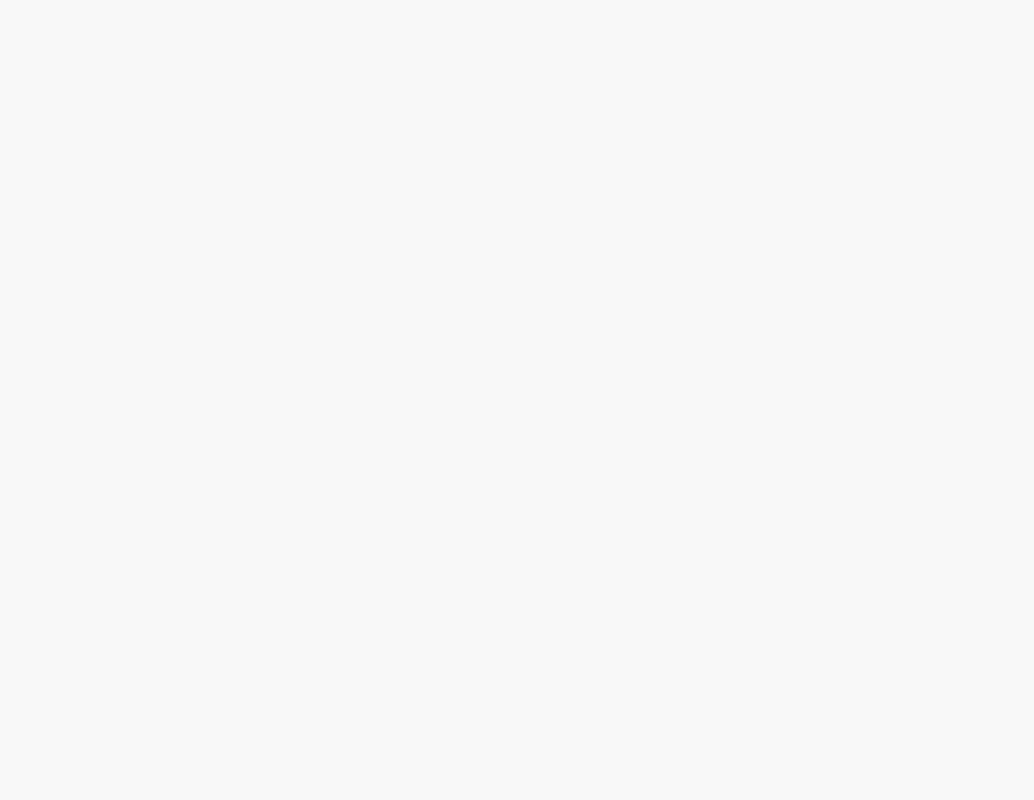
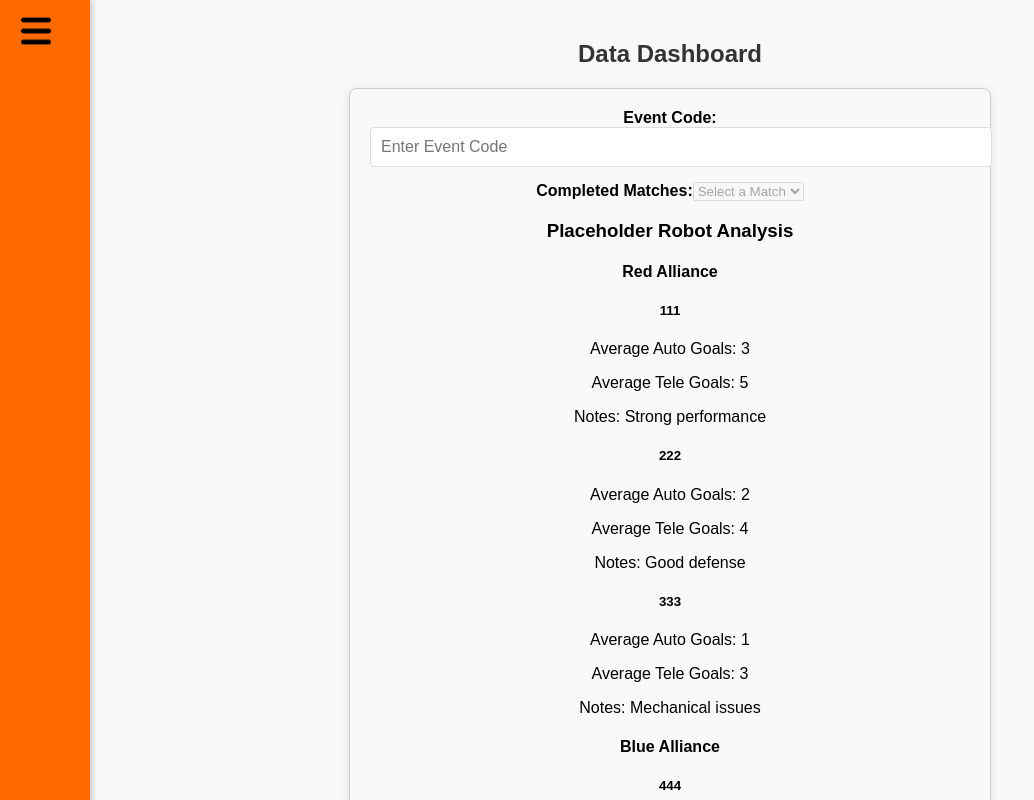
Before and after one commit to JKippy/Kippyscout, a React (Create React App) app in the folder frc-scouting/: page /dashboard in a window 1280 px wide. Before the commit this address had no page. Shown: the top 800 px of the page, without its empty margins (0-1034 px from the left). Built offline with nearby package versions, Linux system fonts and the light colour scheme.

Commit message:
Added Drive team dashboard

```diff
--- a/frc-scouting/src/App.js
+++ b/frc-scouting/src/App.js
@@ -2,6 +2,7 @@ import React from 'react';
 import { BrowserRouter as Router, Routes, Route } from 'react-router-dom';
 import Home from './pages/Home';
 import Login from './pages/Login';
+import Dashboard from './pages/Dashboard';
 import Scouting from './pages/Scouting';
 import { SidebarProvider } from './SidebarContext'; // Import the SidebarProvider
 
@@ -12,6 +13,7 @@ const App = () => {
       <Routes>
         <Route path="/" element={<Home />} />
         <Route path="/login" element={<Login />} />
+        <Route path="/dashboard" element={<Dashboard />} />
         <Route path="/scouting" element={<Scouting />} />
       </Routes>
     </Router>
--- a/frc-scouting/src/components/Header.css
+++ b/frc-scouting/src/components/Header.css
@@ -1,14 +1,16 @@
 .sidebar {
-  position: fixed;
+  position: absolute; /* Change to absolute */
+  z-index: 10;
+  background-color: #ff6a00; /* Orange background */
+  color: white;
+  transition: width 0.3s, background-color 0.3s; /* Smooth transitions */
+  padding: 15px; /* More space inside */
   top: 0;
   left: 0;
-  height: 100%;
+  height: 100%; /* Full height */
   width: 250px; /* Sidebar width */
-  background-color: #ff6a00; /* Orange */
-  color: white;
-  transition: width 0.3s;
   overflow: hidden;
-  padding: 10px;
+  box-shadow: 2px 0 5px rgba(0, 0, 0, 0.2); /* Subtle shadow for depth */
 }
 
 .sidebar.closed {
@@ -19,7 +21,9 @@
   background-color: transparent; /* Make the button transparent */
   border: none; /* Remove default button border */
   cursor: pointer;
-  margin-bottom: 10px;
+  margin-bottom: 20px; /* Added spacing */
+  display: flex;
+  align-items: center; /* Center the icon */
 }
 
 .toggle-button img {
@@ -30,20 +34,21 @@
 .nav-menu {
   display: flex;
   flex-direction: column;
-  gap: 10px;
+  gap: 15px; /* Increased gap for better spacing */
   margin-top: 20px;
 }
 
 .nav-menu a {
   color: white;
   text-decoration: none;
-  padding: 8px 12px;
+  padding: 10px 15px; /* Slightly larger padding */
   border-radius: 4px;
-  transition: background 0.3s;
+  transition: background 0.3s, transform 0.2s; /* Add scale effect on hover */
 }
 
 .nav-menu a:hover {
   background: rgba(255, 255, 255, 0.2); /* Lighten on hover */
+  transform: scale(1.05); /* Slight zoom effect */
 }
 
 .auth-buttons {
@@ -51,3 +56,18 @@
   display: flex;
   gap: 10px;
 }
+
+.auth-buttons button {
+  background-color: transparent; /* Transparent background */
+  color: white; /* Text color */
+  border: 1px solid white; /* White border */
+  border-radius: 4px; /* Rounded corners */
+  padding: 5px 10px; /* Padding for buttons */
+  cursor: pointer;
+  transition: background 0.3s, transform 0.2s; /* Smooth transitions */
+}
+
+.auth-buttons button:hover {
+  background-color: rgba(255, 255, 255, 0.1); /* Light background on hover */
+  transform: scale(1.05); /* Slight zoom effect */
+}
--- a/frc-scouting/src/components/Header.js
+++ b/frc-scouting/src/components/Header.js
@@ -22,6 +22,7 @@ const Header = () => {
             <Link to="/">Home</Link>
             <Link to="/scouting">Scouting</Link>
             <Link to="/matches">Matches</Link>
+            <Link to="/dashboard">Drive Team Dashboard</Link>
             <Link to="/about">About</Link>
           </nav>
           <div className="auth-buttons">
--- /dev/null
+++ b/frc-scouting/src/pages/Dashboard.css
@@ -0,0 +1,42 @@
+.scouting-container {
+  max-width: 800px;
+  margin: 20px auto;
+  padding: 20px;
+  border: 1px solid #ccc;
+  border-radius: 8px;
+  background-color: #f9f9f9;
+}
+
+.alliance-section {
+  margin-top: 20px; /* Space between sections */
+}
+
+.alliance-container {
+  margin: 10px 0;
+  padding: 15px;
+  border-radius: 8px;
+}
+
+.red-alliance {
+  background-color: rgba(255, 0, 0, 0.1); /* Light red tint */
+}
+
+.blue-alliance {
+  background-color: rgba(0, 0, 255, 0.1); /* Light blue tint */
+}
+
+.robots-container {
+  display: flex;
+  justify-content: space-around; /* Distribute teams horizontally */
+  flex-wrap: wrap; /* Allow wrapping if space is insufficient */
+}
+
+.robot-card {
+  background-color: #fff;
+  border: 1px solid #ccc;
+  border-radius: 4px;
+  padding: 10px;
+  margin: 5px;
+  flex: 1 1 calc(30% - 10px); /* Adjust size of each card */
+  box-shadow: 0 2px 5px rgba(0, 0, 0, 0.1);
+}
--- /dev/null
+++ b/frc-scouting/src/pages/Dashboard.js
@@ -0,0 +1,102 @@
+import React, { useEffect, useState } from 'react';
+import Header from '../components/Header'; // Import the Header component
+import './Scouting.css'; // Keep your existing CSS
+
+const Dashboard = () => {
+  const [eventCode, setEventCode] = useState('');
+  const [matchNumbers, setMatchNumbers] = useState([]);
+  const [selectedMatch, setSelectedMatch] = useState(null);
+  const [robotsData, setRobotsData] = useState([]);
+
+  // Placeholder data for teams
+  const placeholderRobotsData = [
+    { teamNumber: '111', alliance: 'Red', autoGoals: 3, teleGoals: 5, notes: 'Strong performance' },
+    { teamNumber: '222', alliance: 'Red', autoGoals: 2, teleGoals: 4, notes: 'Good defense' },
+    { teamNumber: '333', alliance: 'Red', autoGoals: 1, teleGoals: 3, notes: 'Mechanical issues' },
+    { teamNumber: '444', alliance: 'Blue', autoGoals: 4, teleGoals: 6, notes: 'Excellent strategy' },
+    { teamNumber: '555', alliance: 'Blue', autoGoals: 3, teleGoals: 3, notes: 'Consistent performance' },
+    { teamNumber: '666', alliance: 'Blue', autoGoals: 2, teleGoals: 5, notes: 'Strong alliance' },
+  ];
+
+  useEffect(() => {
+    // Fetch match numbers and robots data as needed
+  }, [eventCode, selectedMatch]);
+
+  const handleEventCodeChange = (e) => {
+    setEventCode(e.target.value);
+    setSelectedMatch(null);
+  };
+
+  const handleMatchSelect = (e) => {
+    setSelectedMatch(e.target.value);
+  };
+
+  // Separate robots data by alliance
+  const redTeams = (selectedMatch ? robotsData : placeholderRobotsData).filter(robot => robot.alliance === 'Red');
+  const blueTeams = (selectedMatch ? robotsData : placeholderRobotsData).filter(robot => robot.alliance === 'Blue');
+
+  return (
+    <div>
+      <Header />
+      <div className="main-content">
+        <h2>Data Dashboard</h2>
+        <div className="scouting-container">
+          <div className="form-group">
+            <label>Event Code:</label>
+            <input
+              type="text"
+              value={eventCode}
+              onChange={handleEventCodeChange}
+              placeholder="Enter Event Code"
+            />
+          </div>
+          <div className="form-group">
+            <label>Completed Matches:</label>
+            <select onChange={handleMatchSelect} disabled={!eventCode}>
+              <option value="">Select a Match</option>
+              {matchNumbers.map((match) => (
+                <option key={match} value={match}>
+                  Match {match}
+                </option>
+              ))}
+            </select>
+          </div>
+
+          <h3>{selectedMatch ? `Match ${selectedMatch} Robot Analysis` : 'Placeholder Robot Analysis'}</h3>
+
+          <div className="alliance-section">
+            <div className="alliance-container red-alliance">
+              <h4>Red Alliance</h4>
+              <div className="robots-container">
+                {redTeams.map((robot) => (
+                  <div key={robot.teamNumber} className="robot-card">
+                    <h5>{robot.teamNumber}</h5>
+                    <p>Average Auto Goals: {robot.autoGoals}</p>
+                    <p>Average Tele Goals: {robot.teleGoals}</p>
+                    <p>Notes: {robot.notes}</p>
+                  </div>
+                ))}
+              </div>
+            </div>
+
+            <div className="alliance-container blue-alliance">
+              <h4>Blue Alliance</h4>
+              <div className="robots-container">
+                {blueTeams.map((robot) => (
+                  <div key={robot.teamNumber} className="robot-card">
+                    <h5>{robot.teamNumber}</h5>
+                    <p>Average Auto Goals: {robot.autoGoals}</p>
+                    <p>Average Tele Goals: {robot.teleGoals}</p>
+                    <p>Notes: {robot.notes}</p>
+                  </div>
+                ))}
+              </div>
+            </div>
+          </div>
+        </div>
+      </div>
+    </div>
+  );
+};
+
+export default Dashboard;
```
Also changed, not shown: frc-scouting/src/models/Team.js (added, +17 -0 lines).
